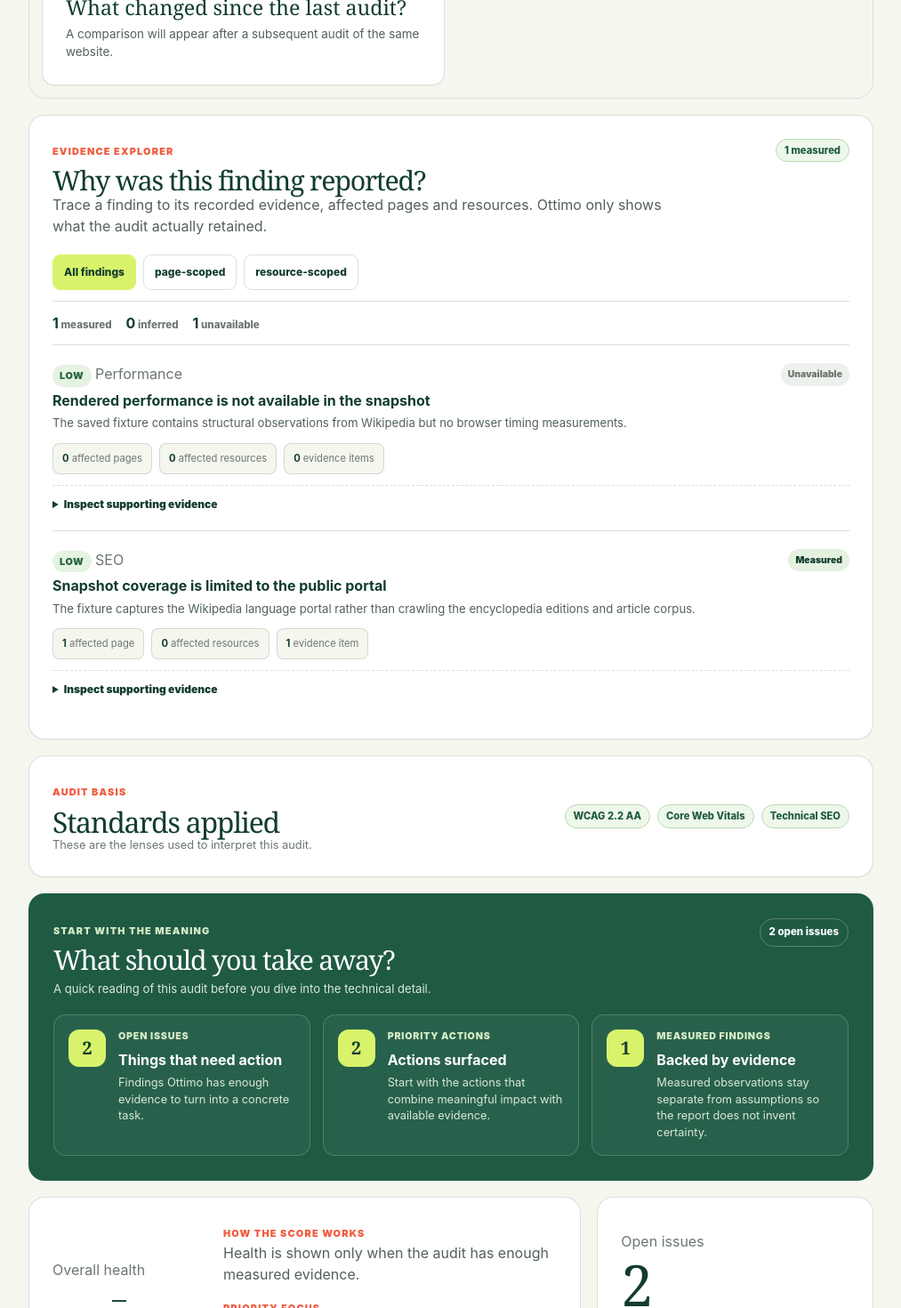
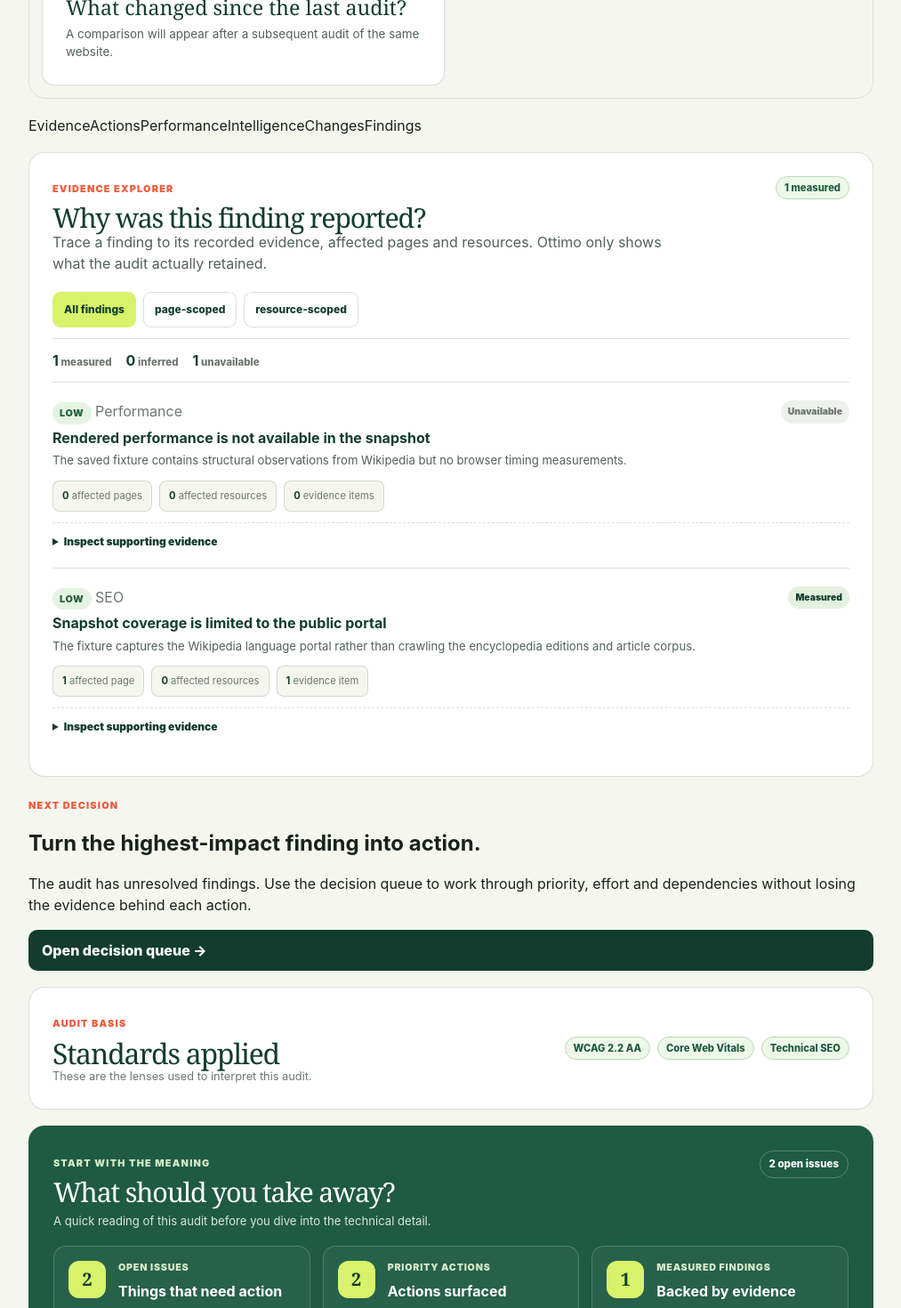
Before and after one commit to ottimosite/ottimo, a React (Vite) app: page /app/audits/audit-wikipedia in a window 1280 px wide. Shown: the part 1560-3030 px from the top of the page at 89% size, without its empty margins (256-1269 px from the left). Built offline with nearby package versions, Linux system fonts and the light colour scheme.

Commit message:
refactor: streamline audit decision flow

```diff
--- a/src/features/audits/AuditOverview.tsx
+++ b/src/features/audits/AuditOverview.tsx
@@ -126,25 +126,6 @@ function ActionPreview({ audit, actions }: { audit: Audit; actions: Optimization
   </Card>
 }
 
-function AuditCommandCentre({ audit, openIssues, actions }: { audit: Audit; openIssues: Audit['issues']; actions: OptimizationAction[] }) {
-  const health = audit.health?.score
-  const changed = audit.comparison ? audit.comparison.newFindings + audit.comparison.regressed : 0
-  const verified = audit.verifications?.filter(item => item.status === 'verified').length ?? 0
-  return <section className="audit-command-centre" aria-labelledby="audit-command-heading">
-    <div className="audit-command-lead">
-      <div><span className="eyebrow">Audit command centre</span><h2 id="audit-command-heading">From evidence to action.</h2><p>Ottimo turns what it observed into a clear sequence: understand the site, decide what matters, make the change, then verify it.</p></div>
-      <div className="audit-command-actions"><Link className="primary-action" to="/app/recommendations">Start with actions <span aria-hidden="true">→</span></Link><a className="secondary-action" href="#findings">Explore findings</a></div>
-    </div>
-    <div className="audit-command-grid">
-      <article><span>Health</span><strong>{health === undefined ? '—' : `${health}/100`}</strong><small>{audit.health?.status === 'not-measured' ? 'Not measured' : audit.health?.status ?? 'Evidence available'}</small></article>
-      <article><span>Open issues</span><strong>{openIssues.length}</strong><small>{openIssues.length ? 'Need a decision' : 'No unresolved findings'}</small></article>
-      <article><span>Priority actions</span><strong>{actions.length}</strong><small>{actions.length ? 'Evidence-led work' : 'No actions generated'}</small></article>
-      <article><span>Changed</span><strong>{audit.comparison ? changed : '—'}</strong><small>{audit.comparison ? 'New or regressed' : 'No comparison available'}</small></article>
-      <article><span>Verified</span><strong>{verified}</strong><small>{audit.verifications?.length ? 'Post-fix results' : 'No verification history'}</small></article>
-    </div>
-  </section>
-}
-
 function EngineerDiagnostics({ audit }: { audit: Audit }) {
   return <Card className="engineer-diagnostics"><div className="section-head"><div><span className="eyebrow">Engineer diagnostics</span><h2>Trace the audit</h2></div><span className="standard-tag">Technical detail</span></div>{audit.diagnostics ? <div className="diagnostic-grid"><span><small>Stage</small><strong>{audit.diagnostics.stage}</strong></span><span><small>Code</small><strong>{audit.diagnostics.code}</strong></span><span><small>Retryable</small><strong>{audit.diagnostics.retryable ? 'Yes' : 'No'}</strong></span><span><small>Target</small><strong>{audit.diagnostics.targetUrl ?? audit.url}</strong></span></div> : <p>No audit failure diagnostics were recorded for this completed audit.</p>}{audit.diagnostics?.technicalDetails && <details><summary>Technical trace</summary><pre>{audit.diagnostics.technicalDetails}</pre></details>}</Card>
 }
@@ -207,7 +188,19 @@ export function AuditOverview() {
     </header>
 
     <AuditCommandCentre2 audit={audit} openIssues={openIssues} actions={actions} />
+    <nav className="audit-detail-nav" aria-label="Audit sections">
+      <a href="#audit-evidence">Evidence</a>
+      <a href="#audit-decisions">Actions</a>
+      <a href="#audit-performance">Performance</a>
+      <a href="#audit-intelligence">Intelligence</a>
+      <a href="#audit-changes">Changes</a>
+      <a href="#findings">Findings</a>
+    </nav>
     <EvidenceExplorer audit={audit} />
+    <section id="audit-decisions" className="audit-primary-decision">
+      <div><span className="eyebrow">Next decision</span><h2>{openIssues.length ? 'Turn the highest-impact finding into action.' : 'Review the evidence and verify what is already resolved.'}</h2><p>{openIssues.length ? 'The audit has unresolved findings. Use the decision queue to work through priority, effort and dependencies without losing the evidence behind each action.' : 'No unresolved findings are recorded. Review comparison and verification evidence to understand what changed.'}</p></div>
+      <Link className="primary-action" to={openIssues.length ? "/app/recommendations" : "#audit-changes"}>{openIssues.length ? 'Open decision queue →' : 'Review changes →'}</Link>
+    </section>
     <Card className="standards-card audit-standards">
       <div><span className="eyebrow">Audit basis</span><h2>Standards applied</h2><p>These are the lenses used to interpret this audit.</p></div>
       <div className="standards-list">{(audit.standards ?? auditStandards.map(standard => standard.name)).map(standard => <span className="standard-tag" key={standard}>{standard}</span>)}</div>
@@ -233,15 +226,29 @@ export function AuditOverview() {
       <Card className="open-issues-card"><span className="muted">Open issues</span><strong className="big-number">{openIssues.length}</strong><div className="severity-list">{Object.entries(severityCounts).map(([severity, count]) => <span key={severity}><Badge tone={severity}>{severity}</Badge> {count}</span>)}</div></Card>
     </div>
     <div className="audit-insight-grid"><EvidenceCoveragePanel audit={audit} /><ActionPreview audit={audit} actions={actions} /></div>
-    <PerformancePanel metrics={stats?.performance} />
-    <ResourcePerformancePanel audit={audit} />
-    <IntelligencePanel stats={stats} />
-    <HealthModelPanel audit={audit} />
-    <ChangePanel audit={audit} />
+    <section id="audit-performance" className="audit-detail-section" aria-labelledby="audit-performance-heading">
+      <div className="section-head"><div><span className="eyebrow">Performance evidence</span><h2 id="audit-performance-heading">How the page performed</h2><p className="section-subtitle">Start with the measured experience, then inspect resource-level attribution when useful.</p></div></div>
+      <PerformancePanel metrics={stats?.performance} />
+      <ResourcePerformancePanel audit={audit} />
+    </section>
+    <section id="audit-intelligence" className="audit-detail-section" aria-labelledby="audit-intelligence-heading">
+      <div className="section-head"><div><span className="eyebrow">Website intelligence</span><h2 id="audit-intelligence-heading">What Ottimo learned about the site</h2><p className="section-subtitle">Search, technology, social discovery and page-model signals are grouped here instead of competing with the primary decision flow.</p></div></div>
+      <IntelligencePanel stats={stats} />
+      <HealthModelPanel audit={audit} />
+    </section>
+    <section id="audit-changes" className="audit-detail-section" aria-labelledby="audit-changes-heading">
+      <div className="section-head"><div><span className="eyebrow">Verification & comparison</span><h2 id="audit-changes-heading">Did anything change?</h2><p className="section-subtitle">Use later audit evidence to distinguish improvement, regression and unresolved work.</p></div></div>
+      <ChangePanel audit={audit} />
+    </section>
     {mode === 'engineer' && <EngineerDiagnostics audit={audit} />}
+    <details className="audit-secondary-details">
+      <summary>Technical page evidence and raw website statistics</summary>
+      <div className="audit-secondary-details__content">
     <div className="audit-evidence-grid"><Card className="screenshot-card"><div className="section-head"><div><span className="eyebrow">Visual evidence</span><h2>Page snapshot</h2></div><a href={screenshotUrl} target="_blank" rel="noreferrer">Open full image ↗</a></div><div className="screenshot-frame"><img src={screenshotUrl} alt={`Screenshot preview of ${audit.url}`} loading="lazy" /></div><small>Generated through the optional screenshot adapter. It may take a moment to appear.</small></Card><Card><span className="eyebrow">Page profile</span><h2>What we found</h2><div className="profile-list"><span><strong>{stats?.language || '—'}</strong> document language</span><span><strong>{formatStat(stats?.wordCount)}</strong> visible words</span><span><strong>{stats?.title ? 'Present' : '—'}</strong> page title</span><span><strong>{stats?.source === 'live' ? 'Fetched' : 'Fixture'}</strong> evidence source</span></div></Card></div>
     <section className="audit-stat-grid" aria-label="Website statistics"><Card><span className="stat-icon">Aa</span><strong>{formatStat(stats?.htmlBytes, ' bytes')}</strong><small>Fetched HTML size</small></Card><Card><span className="stat-icon">◈</span><strong>{formatStat(stats?.imageCount)}</strong><small>Images detected</small></Card><Card><span className="stat-icon">↗</span><strong>{formatStat(stats?.linkCount)}</strong><small>Links detected</small></Card><Card><span className="stat-icon">↗</span><strong>{formatStat(stats?.externalLinkCount)}</strong><small>External links</small></Card><Card><span className="stat-icon">H</span><strong>{formatStat(stats?.headingCount)}</strong><small>Headings detected</small></Card><Card><span className="stat-icon">JS</span><strong>{formatStat(stats?.scriptCount)}</strong><small>Scripts detected</small></Card><Card><span className="stat-icon">▣</span><strong>{formatStat(stats?.formCount)}</strong><small>Forms detected</small></Card><Card><span className="stat-icon">✓</span><strong>{formatStat(stats?.buttonCount)}</strong><small>Buttons detected</small></Card></section>
     <div className="grid-2"><Card><div className="section-head"><div><span className="eyebrow">Health by domain</span><h2>Where the experience stands</h2></div><span className="muted">/100</span></div><div className="score-list">{audit.scores.map(score => <div className="score-row" key={score.category}><span>{categoryLabels[score.category]}</span>{score.score === undefined ? <span className="muted">Not measured</span> : <><Progress value={score.score} /><strong>{score.score}</strong></>}</div>)}</div></Card><Card><div className="section-head"><div><span className="eyebrow">Start here</span><h2>Highest-impact actions</h2></div></div><div className="action-list">{topIssues.map(issue => <Link className="action" to="/app/recommendations" key={issue.id}><span><strong>{issue.title}</strong><small>{issue.effort} effort · {categoryLabels[issue.category]}</small></span><span>→</span></Link>)}</div></Card></div>
+    </div>
+    </details>
     <section id="findings"><Card><div className="section-head"><div><span className="eyebrow">Full findings</span><h2>Evidence, meaning and recommendations</h2></div><span className="muted">Search, filter and sort the audit</span></div><IssueTable issues={audit.issues} /></Card></section>
   </div>
 }
```
